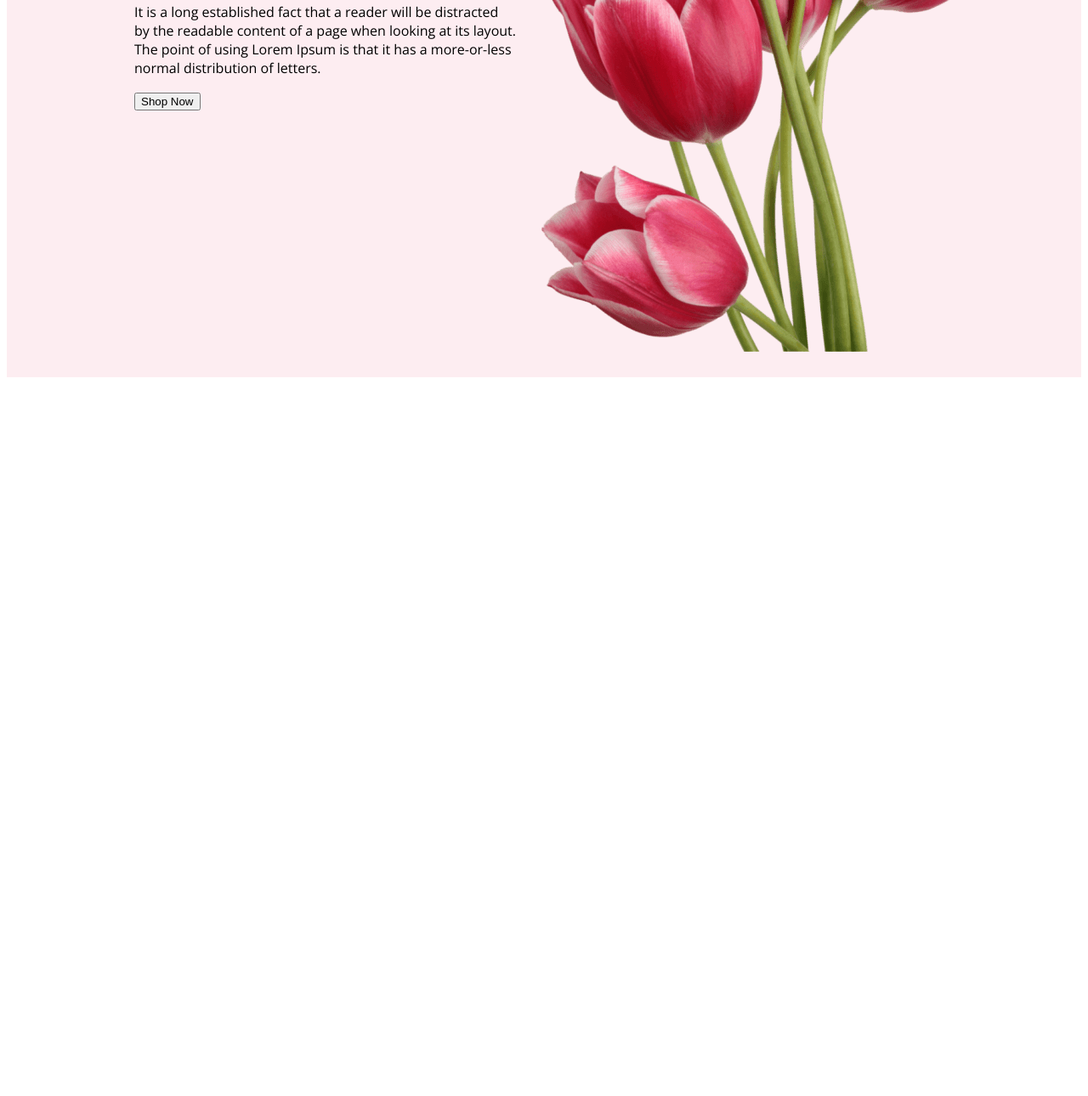
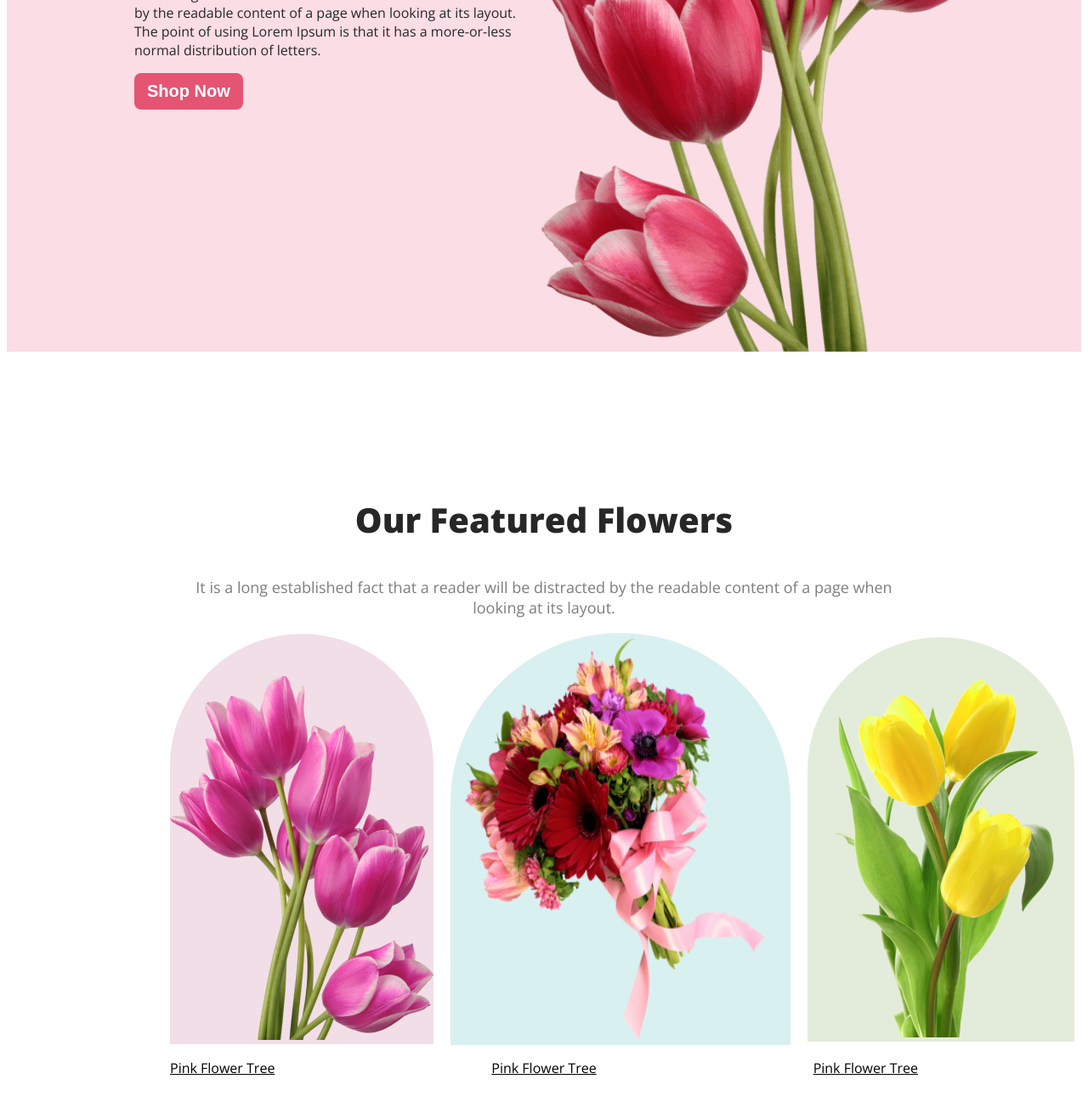
Before and after one commit to farzanafatemabhuiyan/flower-shop-assignment-1, a plain HTML site: page index.html in a window 1280 px wide. Shown: the part 424-1714 px from the top of the page at 85% size. Before the commit the page ends 876 px from the top, so only its background shows below. Drawn offline with nearby package versions, Linux system fonts and the light colour scheme.

Commit message:
added feature

```diff
--- a/index.html
+++ b/index.html
@@ -13,7 +13,7 @@
     <header class="header">
 
     <div class=" shop-banner">
-        <div shop-contain>
+        <div class="shop-contain">
             <h2 class="heading-title">Let's make beautiful flowers a part of your life.</h2>
             <p class="heading-discription">It is a long established fact that a reader will be distracted by the readable content of a page when looking at its layout. The point of using Lorem Ipsum is that it has a more-or-less normal distribution of letters.</p>
             <button class="btn-primary">Shop Now</button>
@@ -23,7 +23,30 @@
 
     </header>
      <main>
+      <section class="features">
+        <h3 class="section-title">Our Featured Flowers</h3>
+        <p class="section-discription">It is a long established fact that a reader will be distracted by the readable content of a page when looking at its layout.</p>
+      <div class="feature-img">
+        <div class="f-img">
+          <div class="f-img-1">
+            <img src="Flower Asset/pngwing 6.png" alt="">
 
+          </div>
+          <div class="f-img-2">
+            <img  width="400px" height="480px" src="Flower Asset/pngwing 5.png" alt="">
+
+          </div>
+          <div class="f-img-3">
+            <img src="Flower Asset/pngwing 7.png" alt="">
+        </div>
+
+          </div>
+      <div class="f-info"><p class="f-img-info">Pink Flower Tree</p>
+        <p class="f-img-info">Pink Flower Tree</p>
+        <p class="f-img-info">Pink Flower Tree</p></div>
+      </div>
+
+      </section>
      </main>
      <footer>
 
--- a/styles/index.css
+++ b/styles/index.css
@@ -3,15 +3,90 @@ body{
     font-family: 'Open Sans', sans-serif;
 }
 /* head related style */
-
+header{
+    background: rgba(229, 84, 115, 0.10);
+}
+.section-title{
+    color: #272727;
+    text-align: center;
+    font-size: 40px;
+    font-weight: 800;
+}
+.section-discription{
+    text-align: center;
+    color: rgba(39, 39, 39, 0.60);
+    text-align: center;
+    font-size: 18px;
+    font-weight: 400;
+    gap: 1px;
+}
 .shop-banner{
-    padding: 30px 30px 30px 150px;
+    padding: 30px 30px 0px 150px;
     display: flex;
     background: rgba(229, 84, 115, 0.10);
     align-items: center;
-    justify-content: space-between;
+
+}
+.heading-title{
+    font-weight: 900;
+    color:black;
+    margin: 0px;
+}
+.heading-discription{
+color: #272727;
+gap:5px;
+}
+.btn-primary{
+    border-radius: 8px;
+background: #E55473;
+border: 0;
+color: #FFF;
+font-size: 20px;
+font-weight: 700;
+padding: 10px 15px;
 }
 .banner .heading-img{
-    width: 600px;
-height: 700px;
+    width: 500px;
+height: 600px;
 }
+.shop-contain{
+    justify-content: space-between;
+    max-width: 500px;
+}
+/* main section style */
+main{
+    max-width: 1140px;
+    margin: 0 auto;
+}
+/* features realated style */
+.features{
+    padding: 130px;
+    gap: 1px;
+    max-width: 350;
+    background-color: white;
+    margin: 0;
+}
+.feature-img .f-img{
+    display: flex;
+    gap: 20px;
+    align-items: center;
+}
+.f-img-1{
+    border-radius: 300px 300px 0px 0px;
+background: rgba(167, 33, 98, 0.15);
+padding: 50px 0px 0px 0px ;
+}
+.f-img-2{
+      border-radius: 300px 300px 0px 0px;
+        background: rgba(5, 151, 160, 0.15);
+    }
+.f-img-3{
+    border-radius: 300px 300px 0px 0px;
+    background: rgba(71, 125, 17, 0.15);
+}
+.feature-img .f-info{
+    display: flex;
+    justify-content: space-between;
+    text-decoration: underline;
+
+}
```
